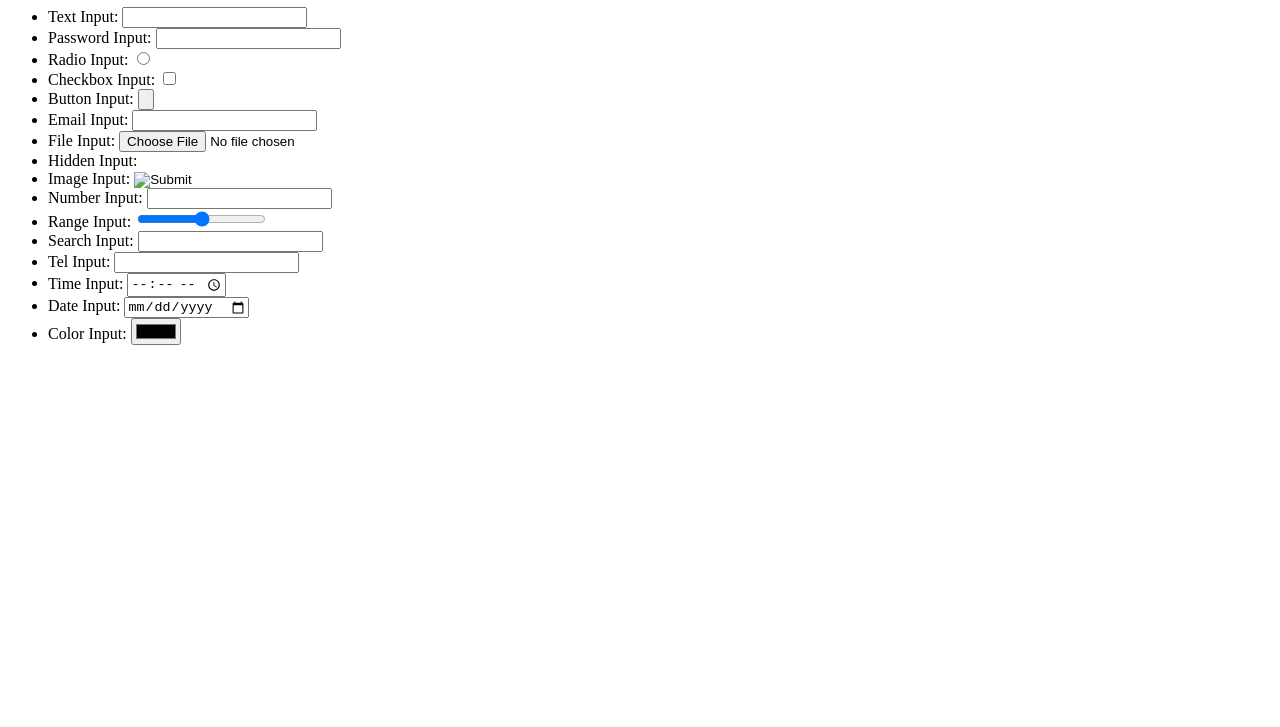
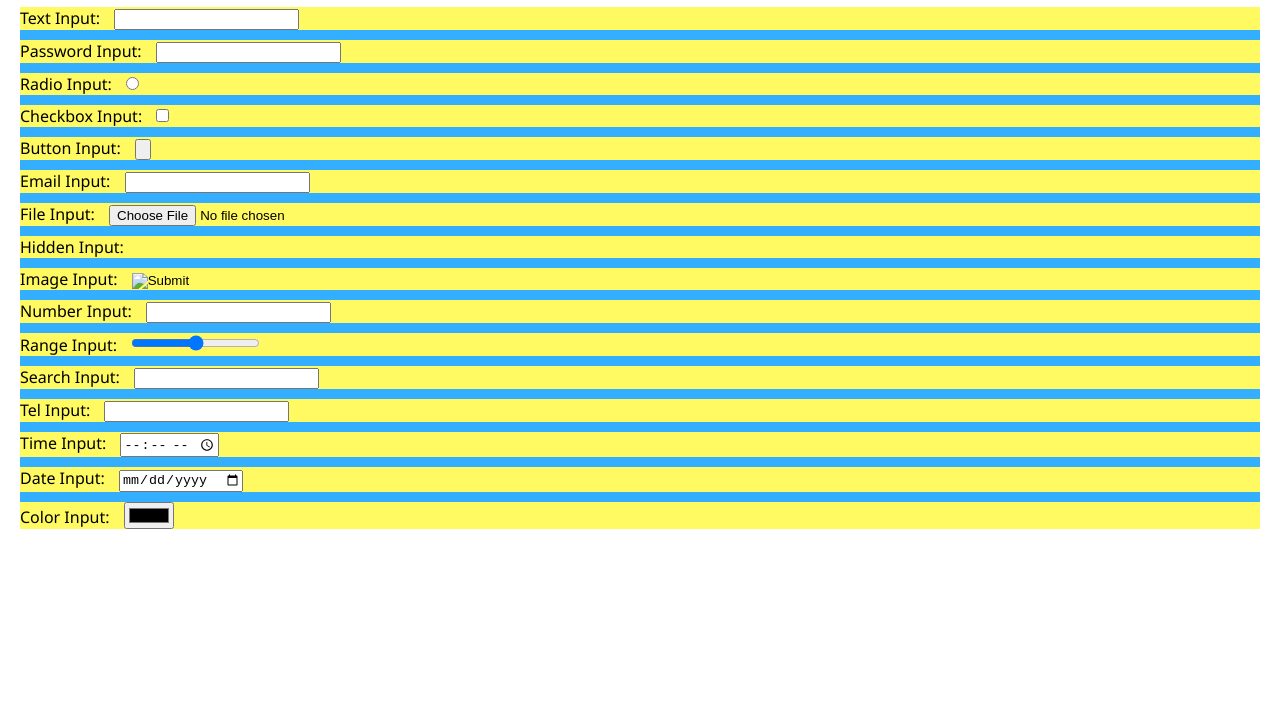
Before and after one commit to giovannicv/InputTypesHtml, a plain HTML site: page index.html in a window 1280 px wide. Shown: the part 73-800 px from the top of the page. Drawn offline with Linux system fonts and the light colour scheme.

Commit message:
feat: add css, style.css

```diff
--- /dev/null
+++ b/css/style.css
@@ -0,0 +1,26 @@
+body {
+    margin: 20px;
+    background-color: #ffffff;
+}
+
+h1 {
+    font-family: Arial, sans-serif;
+    color: #333;
+}
+
+ul {
+    font-family: 'Segoe UI', Tahoma, Geneva, Verdana, sans-serif;
+    color: rgb(0, 0, 0);
+    list-style-type: none;
+    padding: 0;
+    background-color: #34aeff;
+}
+
+li {
+    background-color: rgb(255, 250, 97);
+    margin-bottom: 10px;
+}
+
+input {
+    margin-left: 10px;
+}
--- a/index.html
+++ b/index.html
@@ -3,6 +3,7 @@
 <head>
     <meta charset="UTF-8">
     <meta name="viewport" content="width=device-width, initial-scale=1.0">
+    <link rel="stylesheet" href="css/style.css">
     <title>INPUT TYPES IN HTML</title>
 </head>
 <body>
```
